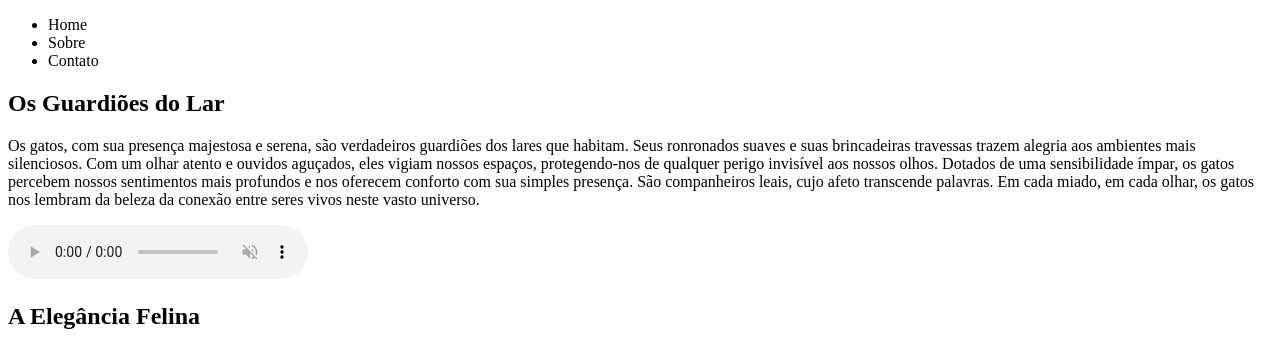
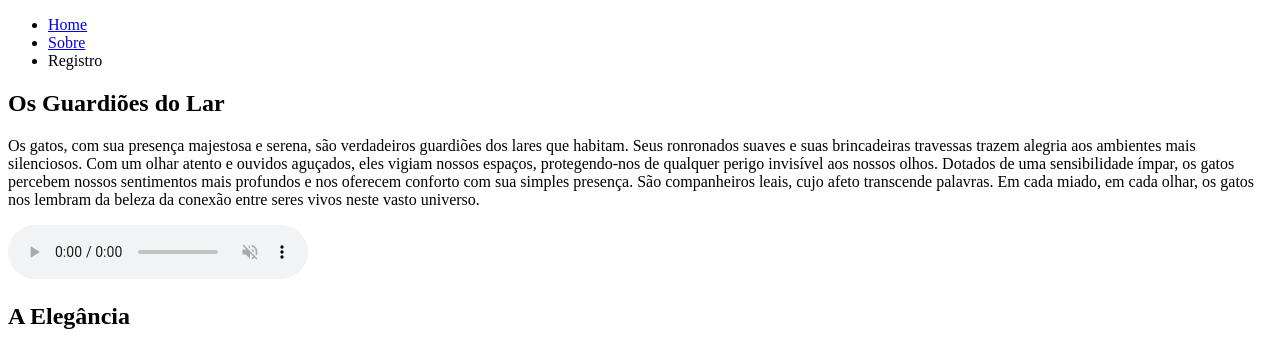
Before and after one commit to glendamoraes/atividade1-front-end, a plain HTML site: page index.html in a window 1280 px wide. Shown: the top 347 px of the page. Drawn offline with Linux system fonts and the light colour scheme.

Commit message:
Adicionando a página registro

```diff
--- a/index.html
+++ b/index.html
@@ -9,9 +9,9 @@
     <header>
         <nav>
             <ul>
-                <li>Home</li>
-                <li>Sobre</li>
-                <li>Contato</li>
+                <li><a href="./index.html">Home</a></li>
+                <li><a href="#">Sobre</a></li>
+                <li> <a href="./registro.html"></a>Registro</li>
             </ul>
         </nav>
     </header>
@@ -33,7 +33,7 @@
     </main>
     <aside>
         <section>
-            <h2> A Elegância Felina</h2>
+            <h2> A Elegância </h2>
             <p>
                 Os gatos são seres de uma elegância singular.
                 Com passos leves e olhares perspicazes, eles deslizam pelos ambientes, conquistando corações com sua graça inata.
```
